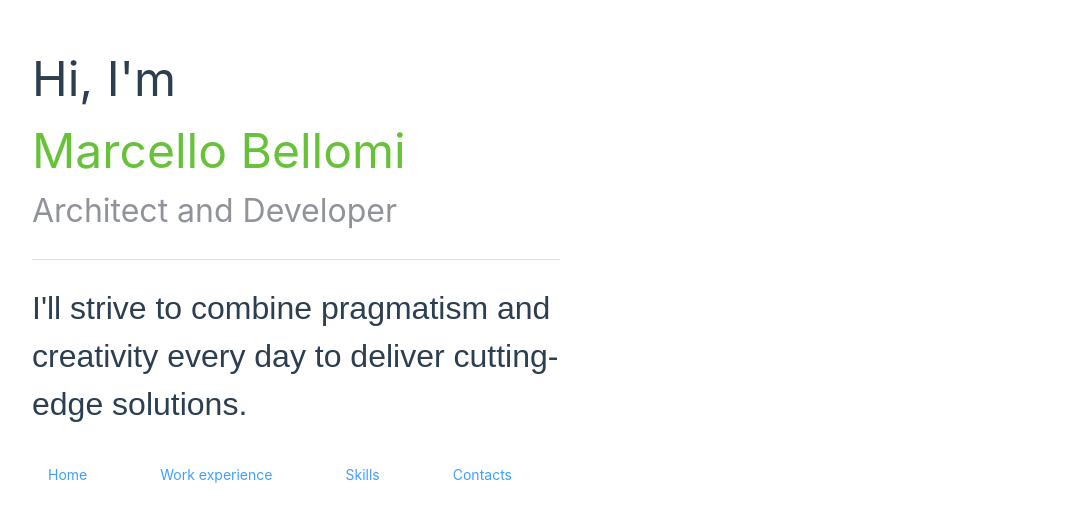
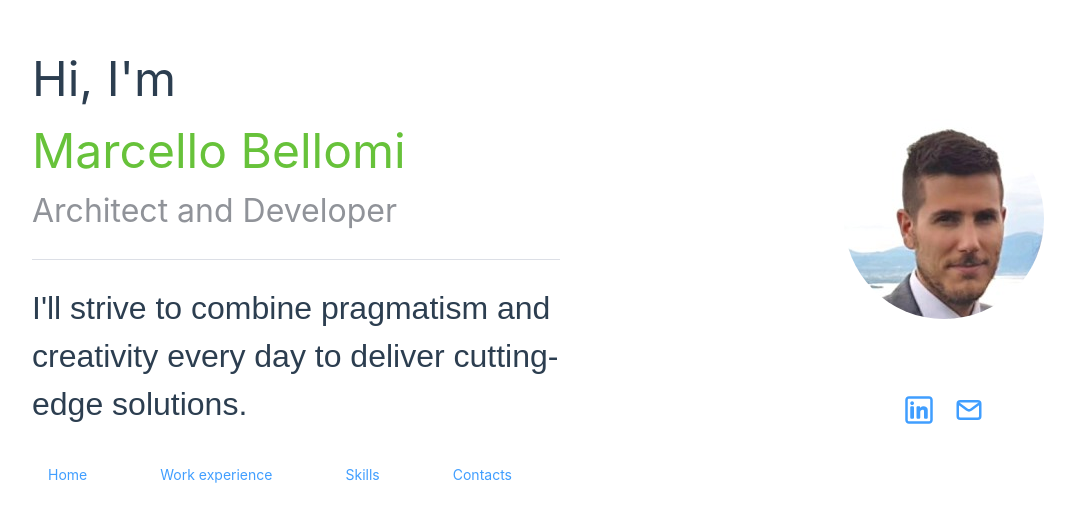
Before and after one commit to bellomimarc/bellomimarc.github.io, a Vue app in the folder profile/: page /contacts in a window 1280 px wide. Shown: the part 128-650 px from the top of the page, without its empty margins (0-1075 px from the left). Built offline with nearby package versions, Linux system fonts and the light colour scheme; a web font is replaced by a local one.

Commit message:
add contacts sections

```diff
--- a/profile/src/App.vue
+++ b/profile/src/App.vue
@@ -20,9 +20,9 @@ import { RouterLink, RouterView } from 'vue-router'
 
       <nav>
         <RouterLink to="/"><el-link type="primary">Home</el-link></RouterLink>
-        <RouterLink to="/about"><el-link type="primary">Work experience</el-link></RouterLink>
-        <RouterLink to="/about"><el-link type="primary">Skills</el-link></RouterLink>
-        <RouterLink to="/about"><el-link type="primary">Contacts</el-link></RouterLink>
+        <RouterLink to="/workexperience"><el-link type="primary">Work experience</el-link></RouterLink>
+        <RouterLink to="/skills"><el-link type="primary">Skills</el-link></RouterLink>
+        <RouterLink to="/contacts"><el-link type="primary">Contacts</el-link></RouterLink>
       </nav>
     </div>
   </header>
--- /dev/null
+++ b/profile/src/components/icons/IconEmail.vue
@@ -0,0 +1,18 @@
+<template>
+    <svg width="30px" height="30px" viewBox="0 0 24 24" fill="none" xmlns="http://www.w3.org/2000/svg">
+        <path d="M4 7.00005L10.2 11.65C11.2667 12.45 12.7333 12.45 13.8 11.65L20 7" :stroke="props.color" stroke-width="2"
+            stroke-linecap="round" stroke-linejoin="round" />
+        <rect x="3" y="5" width="18" height="14" rx="2" :stroke="props.color" stroke-width="2" stroke-linecap="round" />
+    </svg>
+</template>
+
+<script setup lang="ts">
+import { defineProps } from 'vue'
+
+const props = defineProps({
+    color: {
+        type: String,
+        default: 'var(--el-color-primary)'
+    }
+})
+</script>
--- /dev/null
+++ b/profile/src/components/icons/IconLinkedin.vue
@@ -0,0 +1,27 @@
+<template>
+    <svg width="30px" height="30px" viewBox="0 0 24 24" fill="none" xmlns="http://www.w3.org/2000/svg">
+        <path
+            d="M6.5 8C7.32843 8 8 7.32843 8 6.5C8 5.67157 7.32843 5 6.5 5C5.67157 5 5 5.67157 5 6.5C5 7.32843 5.67157 8 6.5 8Z"
+            :fill="props.color" />
+        <path
+            d="M5 10C5 9.44772 5.44772 9 6 9H7C7.55228 9 8 9.44771 8 10V18C8 18.5523 7.55228 19 7 19H6C5.44772 19 5 18.5523 5 18V10Z"
+            :fill="props.color" />
+        <path
+            d="M11 19H12C12.5523 19 13 18.5523 13 18V13.5C13 12 16 11 16 13V18.0004C16 18.5527 16.4477 19 17 19H18C18.5523 19 19 18.5523 19 18V12C19 10 17.5 9 15.5 9C13.5 9 13 10.5 13 10.5V10C13 9.44771 12.5523 9 12 9H11C10.4477 9 10 9.44772 10 10V18C10 18.5523 10.4477 19 11 19Z"
+            :fill="props.color" />
+        <path fill-rule="evenodd" clip-rule="evenodd"
+            d="M20 1C21.6569 1 23 2.34315 23 4V20C23 21.6569 21.6569 23 20 23H4C2.34315 23 1 21.6569 1 20V4C1 2.34315 2.34315 1 4 1H20ZM20 3C20.5523 3 21 3.44772 21 4V20C21 20.5523 20.5523 21 20 21H4C3.44772 21 3 20.5523 3 20V4C3 3.44772 3.44772 3 4 3H20Z"
+            :fill="props.color" />
+    </svg>
+</template>
+
+<script setup lang="ts">
+import { defineProps } from 'vue'
+
+const props = defineProps({
+    color: {
+        type: String,
+        default: 'var(--el-color-primary)'
+    }
+})
+</script>
--- a/profile/src/router/index.ts
+++ b/profile/src/router/index.ts
@@ -12,10 +12,12 @@ const router = createRouter({
     {
       path: '/about',
       name: 'about',
-      // route level code-splitting
-      // this generates a separate chunk (About.[hash].js) for this route
-      // which is lazy-loaded when the route is visited.
       component: () => import('../views/AboutView.vue')
+    },
+    {
+      path: '/contacts',
+      name: 'contacts',
+      component: () => import('../views/ContactsView.vue')
     }
   ]
 })
--- /dev/null
+++ b/profile/src/views/ContactsView.vue
@@ -0,0 +1,38 @@
+<template>
+    <div class="container">
+        <div>
+            <img :src="foto" alt="foto" style="width: 200px; height: 200px; border-radius: 50%; margin: 0 auto; display: block;">
+        </div>
+        <div class="contacts">
+            <el-link class="item" type="primary" href="https://www.linkedin.com/in/marcello-bellomi-05735b61/" target="_blank">
+                <IconLinkedin />
+            </el-link>
+            <el-link class="item" type="primary" href="mailto:marcello.bellomi@gmail.com" target="_blank">
+                <IconEmail />
+            </el-link>
+        </div>
+    </div>
+</template>
+
+<style scoped>
+.container {
+    display: flex;
+    flex-direction: column;
+    align-items: center;
+    justify-content: space-evenly;
+}
+.contacts {
+    display: flex;
+    justify-content: space-around;
+}
+
+.item {
+    margin: 0 10px;
+}
+</style>
+
+<script setup lang="ts">
+import foto from '../assets/foto.jpeg'
+import IconEmail from '../components/icons/IconEmail.vue'
+import IconLinkedin from '../components/icons/IconLinkedin.vue'
+</script>
```
Also changed, not shown: profile/src/assets/foto.jpeg (added), profile/src/assets/linkedin.svg (added).
